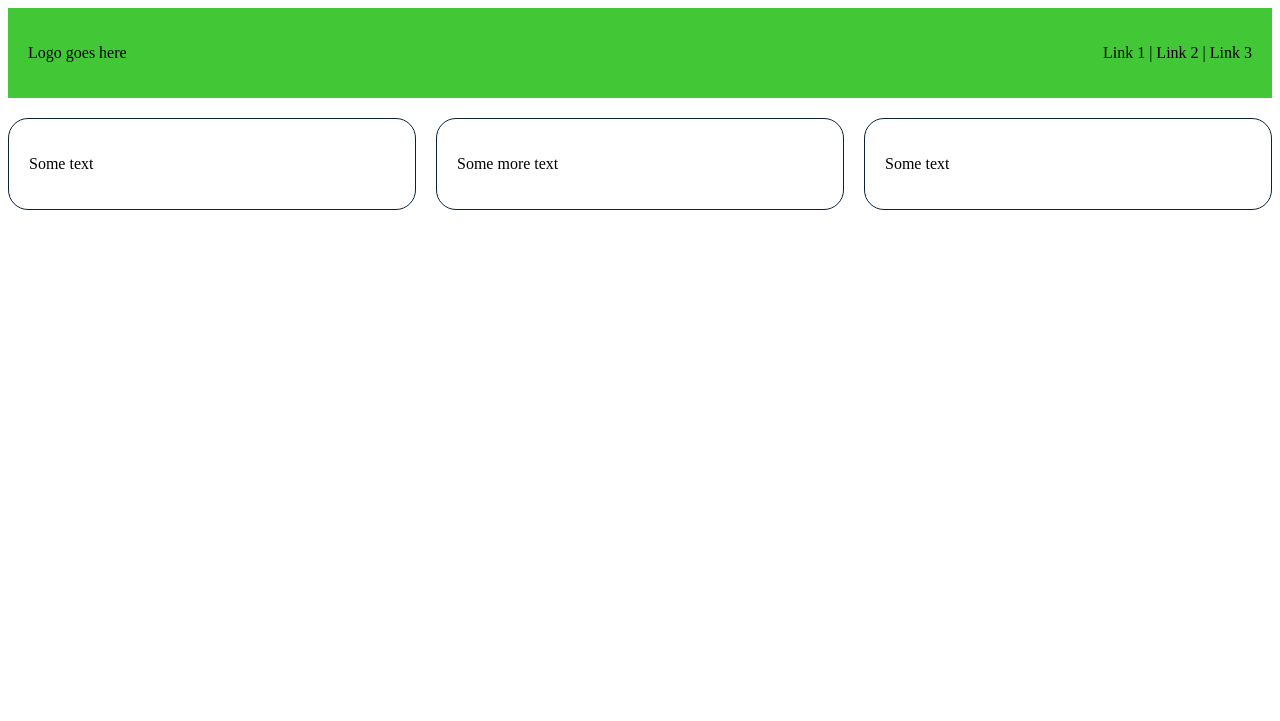
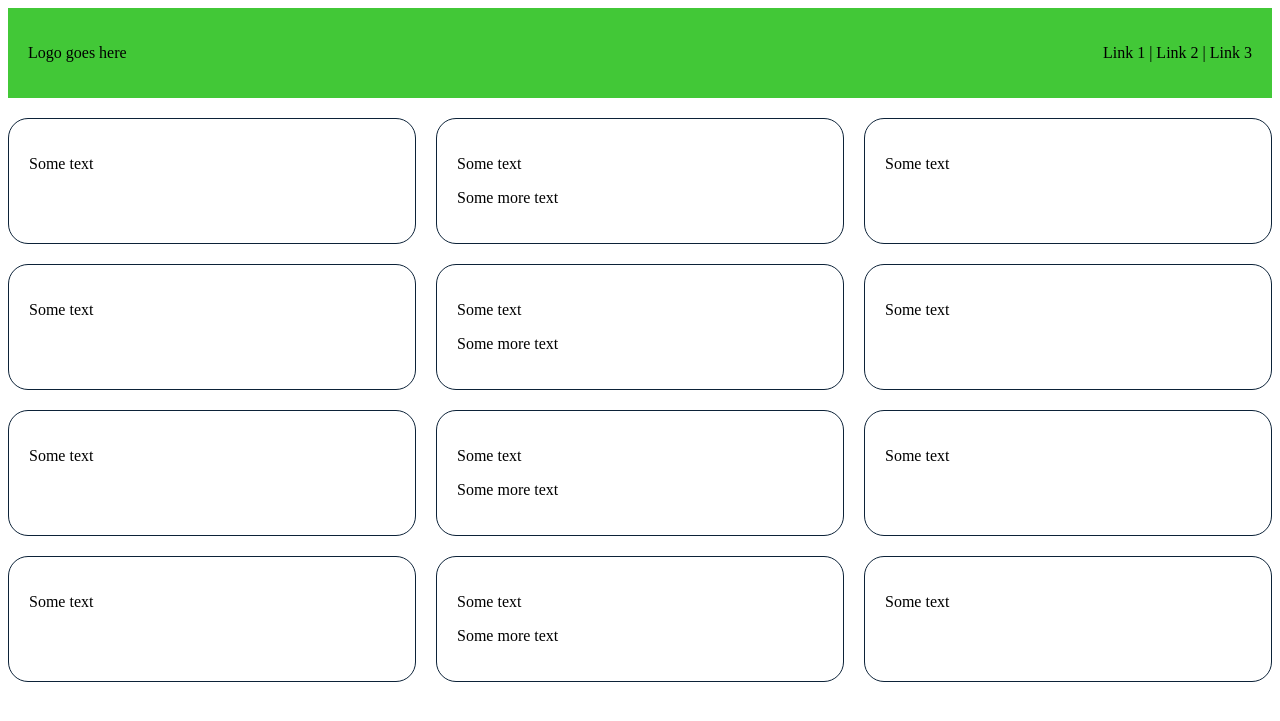
Before and after one commit to standrewscollege2018/2020-year-11-web-design-classwork-JLeeNZ-student, a PHP site: page /grid.html in a window 1280 px wide. Shown: the top 721 px of the page. Run offline with PHP 8.4, Linux system fonts and the light colour scheme.

Commit message:
Grid - more rows
Added 3 more rows. Added row gap.

```diff
--- a/grid-demo/grid.html
+++ b/grid-demo/grid.html
@@ -23,10 +23,45 @@
     </div>
     <!-- Content area -->
     <div class="content-container">
+      <!-- row 1 -->
       <div class="card">
         <p>Some text</p>
       </div>
       <div class="card">
+        <p>Some text</p>
+        <p>Some more text</p>
+      </div>
+      <div class="card">
+        <p>Some text</p>
+      </div>
+      <!-- row 2 -->
+      <div class="card">
+        <p>Some text</p>
+      </div>
+      <div class="card">
+        <p>Some text</p>
+        <p>Some more text</p>
+      </div>
+      <div class="card">
+        <p>Some text</p>
+      </div>
+      <!-- row 3 -->
+      <div class="card">
+        <p>Some text</p>
+      </div>
+      <div class="card">
+        <p>Some text</p>
+        <p>Some more text</p>
+      </div>
+      <div class="card">
+        <p>Some text</p>
+      </div>
+      <!-- row 4 -->
+      <div class="card">
+        <p>Some text</p>
+      </div>
+      <div class="card">
+        <p>Some text</p>
         <p>Some more text</p>
       </div>
       <div class="card">
--- a/grid-demo/styles.css
+++ b/grid-demo/styles.css
@@ -27,7 +27,7 @@
   margin-top: 20px;
   display: grid;
   grid-template-columns: repeat(3, 1fr);
-  grid-column-gap: 20px;
+  grid-gap: 20px;
 }
 
 .card {
```
